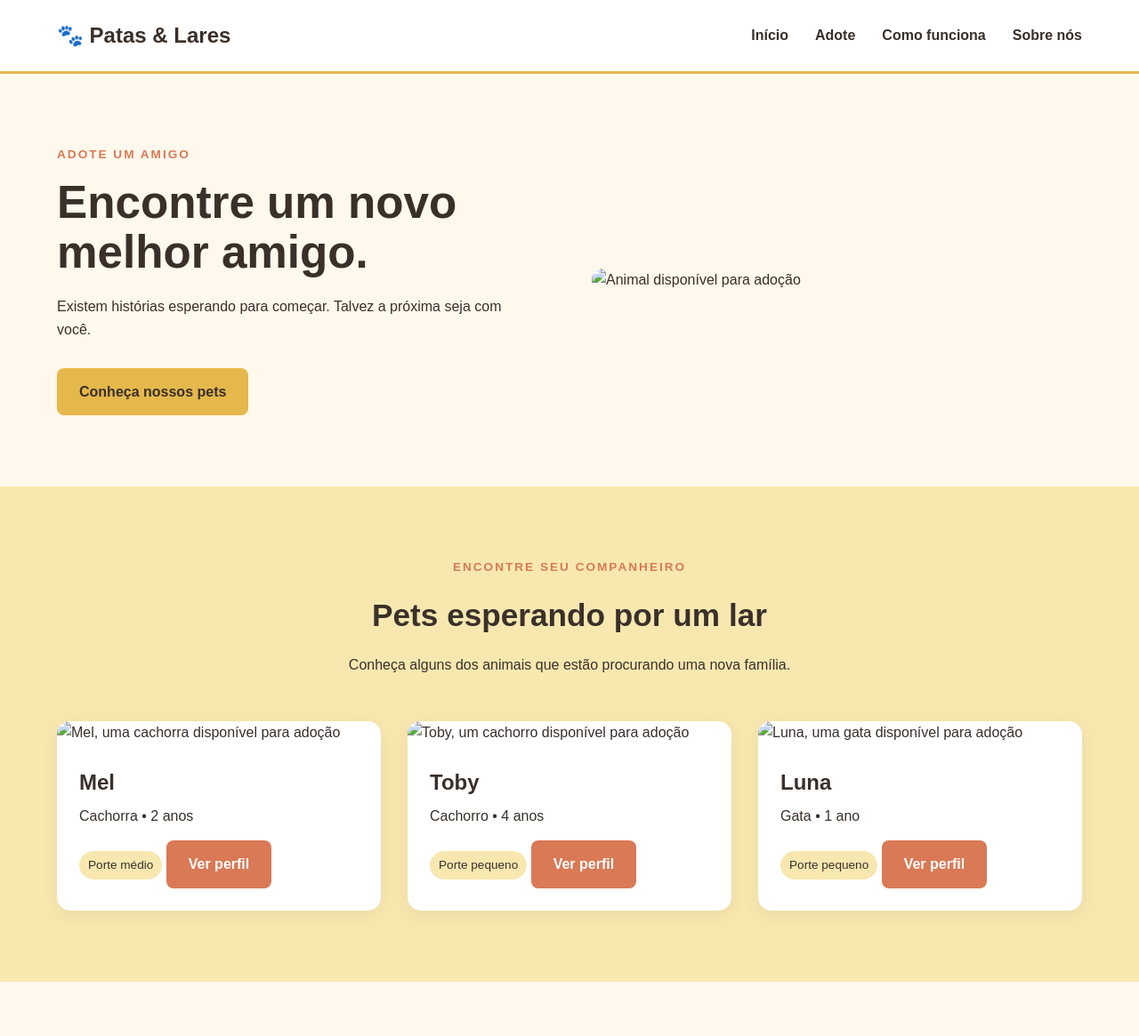
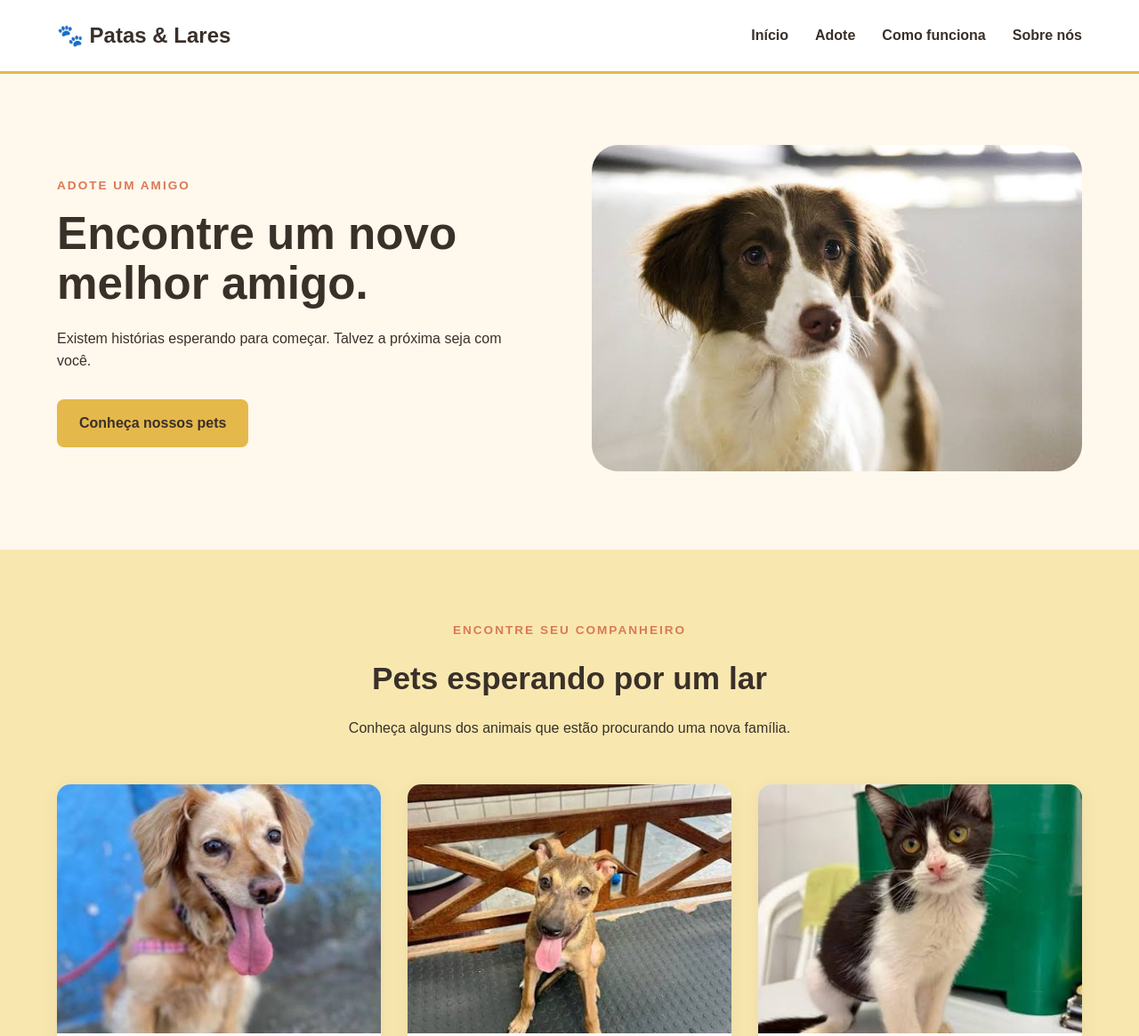
Before and after one commit to natacha-felisberto/patas-e-lares, a plain HTML site: page index.html in a window 1280 px wide. Shown: the top 1165 px of the page at 89% size. Drawn offline with Linux system fonts and the light colour scheme.

Commit message:
Adicionando as primeiras dos primeiros pets para uma melhor visualização da estética da página

```diff
--- a/index.html
+++ b/index.html
@@ -65,7 +65,7 @@
                 <div class="hero-image">
 
                     <img
-                        src="img/pets/pet-destaque.jpg"
+                        src="assets/images/pet-destaque.jpeg"
                         alt="Animal disponível para adoção"
                     >
 
@@ -105,7 +105,7 @@
                     <article class="pet-card">
 
                         <img
-                            src="img/pets/mel.jpg"
+                            src="assets/images/Mel.jpeg"
                             alt="Mel, uma cachorra disponível para adoção"
                         >
 
@@ -131,7 +131,7 @@
                     <article class="pet-card">
 
                         <img
-                            src="img/pets/toby.jpg"
+                            src="assets/images/Toby.jpeg"
                             alt="Toby, um cachorro disponível para adoção"
                         >
 
@@ -157,7 +157,7 @@
                     <article class="pet-card">
 
                         <img
-                            src="img/pets/luna.jpg"
+                            src="assets/images/Luna.jpeg"
                             alt="Luna, uma gata disponível para adoção"
                         >
 
```
Also changed, not shown: assets/images/Luna.jpeg (added), assets/images/Mel.jpeg (added), assets/images/Toby.jpeg (added), assets/images/pet-destaque.jpeg (added).
